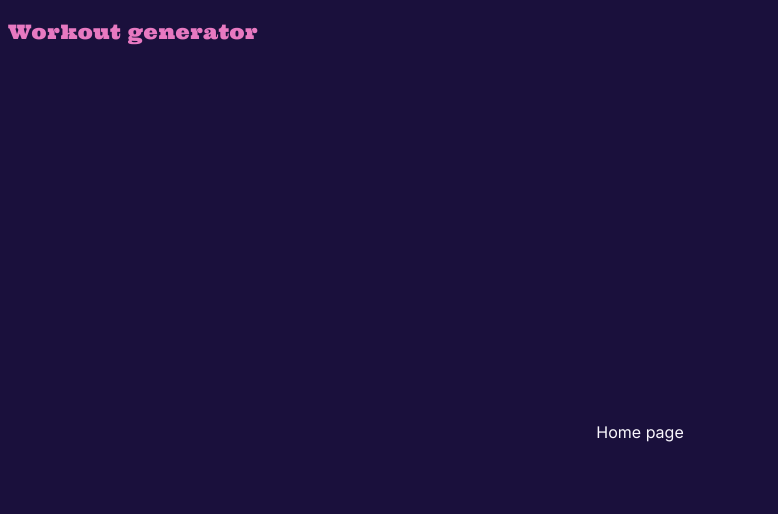
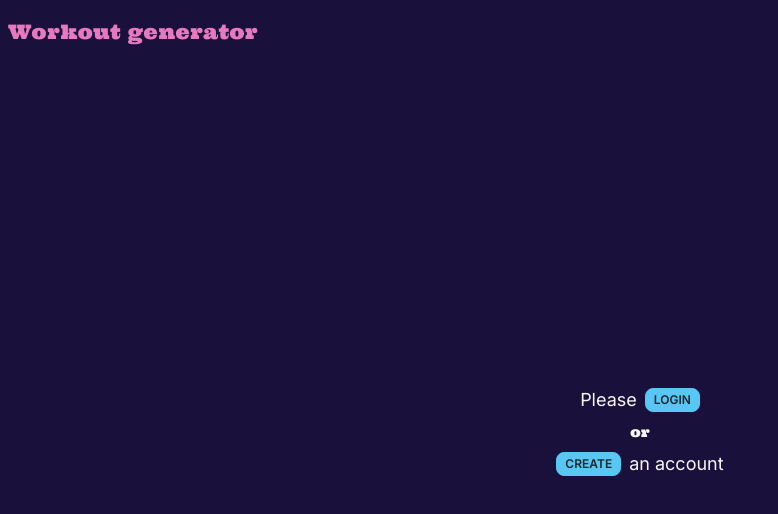
Before and after one commit to vhlongon/workout-generator, a Next.js app: page /home in a window 1280 px wide. Shown: the top 514 px of the page, without its empty margins (0-778 px from the left). Built offline with nearby package versions, Linux system fonts and the light colour scheme; no server answers.

Commit message:
refactor auth flow and add greeting on home

```diff
--- a/actions/checkPassword.ts
+++ b/actions/checkPassword.ts
@@ -19,9 +19,7 @@ export const checkPassword = async (e: FormData) => {
 
   cookies().set('protect-password', encode(password), {
     httpOnly: true,
-    path: '/',
     maxAge: 999999,
-    secure: true,
   });
 
   redirect('/home');
--- a/app/home/page.tsx
+++ b/app/home/page.tsx
@@ -1,6 +1,50 @@
-const Homepage = () => {
+import { currentUser } from '@clerk/nextjs';
+import { User } from '@clerk/nextjs/server';
+import Link from 'next/link';
+
+const getUserName = (user: User) => {
+  if (user.username) {
+    return user.username;
+  }
+
+  if (user.firstName && user.lastName) {
+    return `${user.firstName} ${user.lastName}`;
+  }
+
+  if (user.firstName) {
+    return user.firstName;
+  }
+
+  return user.id;
+};
+const Homepage = async () => {
+  const user = await currentUser();
+
   return (
-    <div className="w-full flex justify-center items-center">Home page</div>
+    <div className="w-full flex justify-center items-center">
+      {user ? (
+        <h2 className="text-lg font-semibold">
+          Welcome back{' '}
+          <span className="text-secondary">{getUserName(user)}</span>!
+        </h2>
+      ) : (
+        <div className="flex flex-col items-center gap-2 text-lg">
+          <div className="flex gap-2 items-center">
+            Please
+            <Link className="btn btn-secondary btn-xs" href="/sign-in">
+              login
+            </Link>
+          </div>
+          <span className="font-accent text-sm">or</span>
+          <div className="flex gap-2 items-center">
+            <Link className="btn btn-secondary btn-xs" href="/sign-up">
+              create
+            </Link>
+            an account
+          </div>
+        </div>
+      )}
+    </div>
   );
 };
 
--- a/app/sign-in/page.tsx
+++ b/app/sign-in/page.tsx
@@ -11,7 +11,7 @@ const SignInPage = ({ searchParams }: SignInPageProps) => {
 
   return (
     <div className="w-full flex justify-center items-center">
-      <SignIn redirectUrl={redirectUrl || '/home'} signUpUrl="/sign-up" />
+      <SignIn />
     </div>
   );
 };
--- a/app/sign-up/page.tsx
+++ b/app/sign-up/page.tsx
@@ -3,7 +3,7 @@ import { SignUp } from '@clerk/nextjs';
 const SignUpPage = () => {
   return (
     <div className="w-full flex justify-center items-center">
-      <SignUp redirectUrl="/home" signInUrl="/sign-in" />
+      <SignUp />
     </div>
   );
 };
--- a/components/ProtectForm.tsx
+++ b/components/ProtectForm.tsx
@@ -21,7 +21,7 @@ export const ProtectForm = () => {
     });
   };
   return (
-    <form action={action} className="flex flex-col gap-4" method="post" id={id}>
+    <form action={action} className="flex flex-col gap-4" id={id}>
       <div className="form-control w-full max-w-xs">
         <input
           type="password"
```
Also changed, not shown: helpers/protect.ts (+0 -18 lines), middleware.ts (+21 -2 lines).
